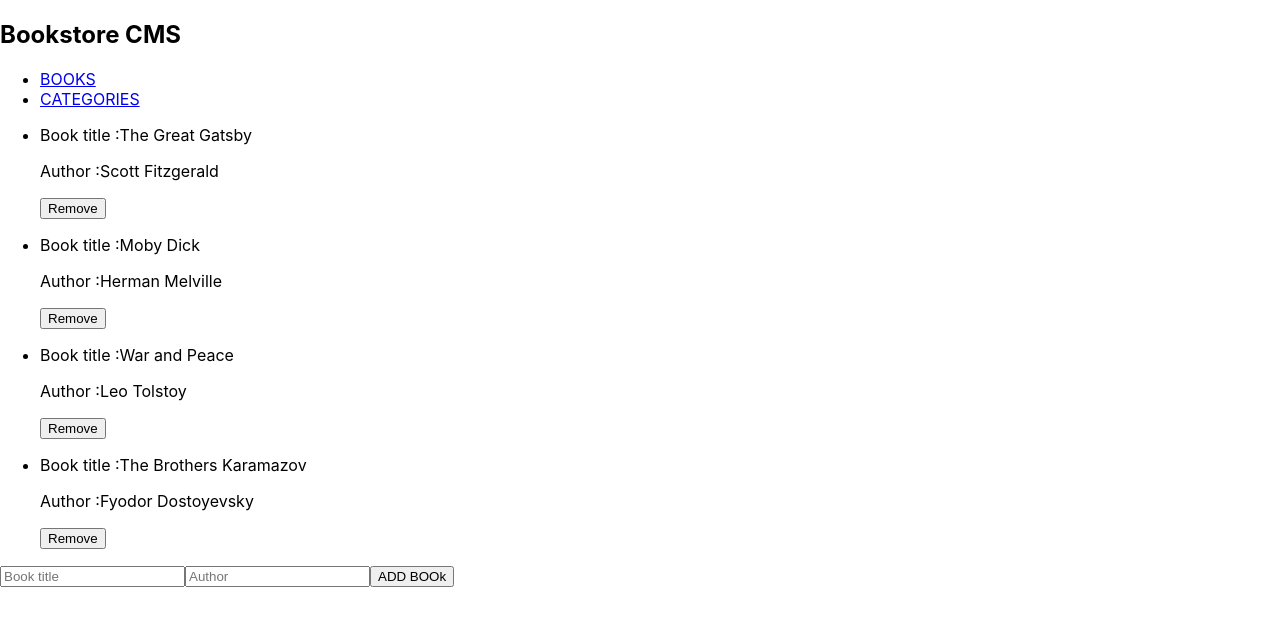
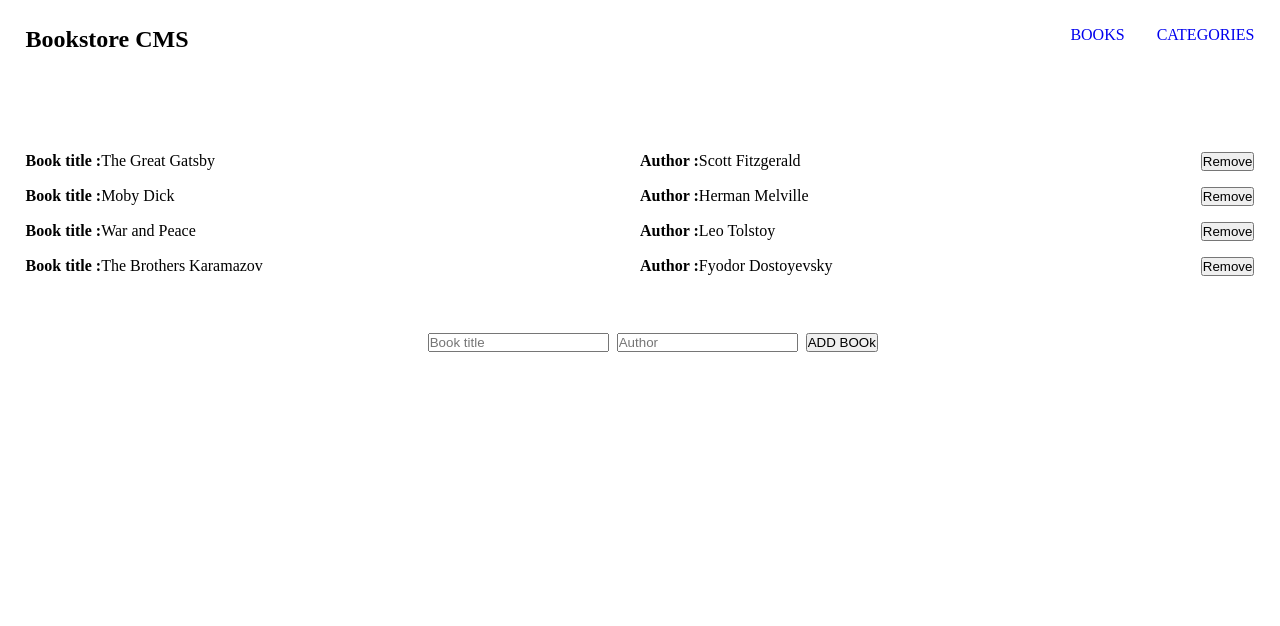
Before and after one commit to Uzair-Manzoor/bookstore, a React (Create React App) app: page / in a window 1280 px wide. Shown: the top 626 px of the page. Built offline with nearby package versions, Linux system fonts and the light colour scheme.

Commit message:
add some basic styling

```diff
--- a/src/App.css
+++ b/src/App.css
@@ -1,38 +1,43 @@
-.App {
-  text-align: center;
+#root {
+  display: flex;
+  flex-direction: column;
+  gap: 2em;
 }
 
-.App-logo {
-  height: 40vmin;
-  pointer-events: none;
+header {
+  display: flex;
+  justify-content: space-between;
+  margin: 2%;
 }
 
-@media (prefers-reduced-motion: no-preference) {
-  .App-logo {
-    animation: App-logo-spin infinite 20s linear;
-  }
+header ul {
+  display: flex;
+  gap: 2em;
 }
 
-.App-header {
-  background-color: #282c34;
-  min-height: 100vh;
-  display: flex;
-  flex-direction: column;
-  align-items: center;
-  justify-content: center;
-  font-size: calc(10px + 2vmin);
-  color: white;
+.books {
+  margin: 2%;
 }
 
-.App-link {
-  color: #61dafb;
+.books li {
+  display: flex;
+  justify-content: space-between;
+  margin-top: 1em;
 }
 
-@keyframes App-logo-spin {
-  from {
-    transform: rotate(0deg);
-  }
-  to {
-    transform: rotate(360deg);
-  }
+.books div {
+  display: flex;
+  justify-content: space-between;
+  min-width: 50%;
 }
+
+form {
+  display: flex;
+  justify-content: center;
+  gap: 0.5em;
+  margin-left: 2%;
+}
+
+span {
+  font-weight: 600;
+}
--- a/src/index.css
+++ b/src/index.css
@@ -1,13 +1,7 @@
-body {
+* {
+  box-sizing: border-box;
   margin: 0;
-  font-family: -apple-system, BlinkMacSystemFont, 'Segoe UI', 'Roboto', 'Oxygen',
-    'Ubuntu', 'Cantarell', 'Fira Sans', 'Droid Sans', 'Helvetica Neue',
-    sans-serif;
-  -webkit-font-smoothing: antialiased;
-  -moz-osx-font-smoothing: grayscale;
+  padding: 0;
+  list-style: none;
+  text-decoration: none;
 }
-
-code {
-  font-family: source-code-pro, Menlo, Monaco, Consolas, 'Courier New',
-    monospace;
-}
```
